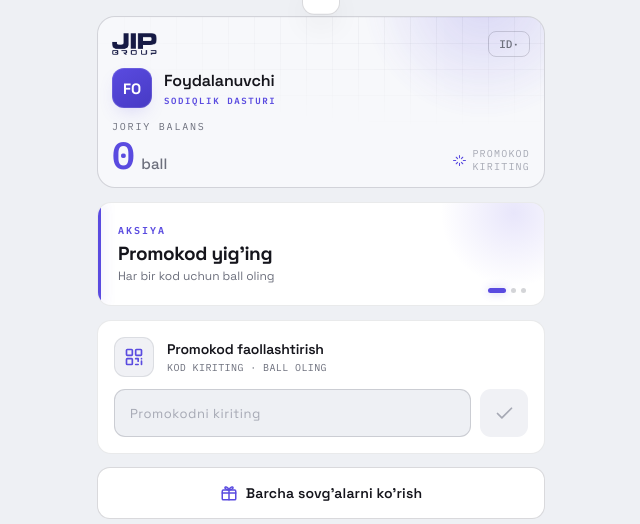
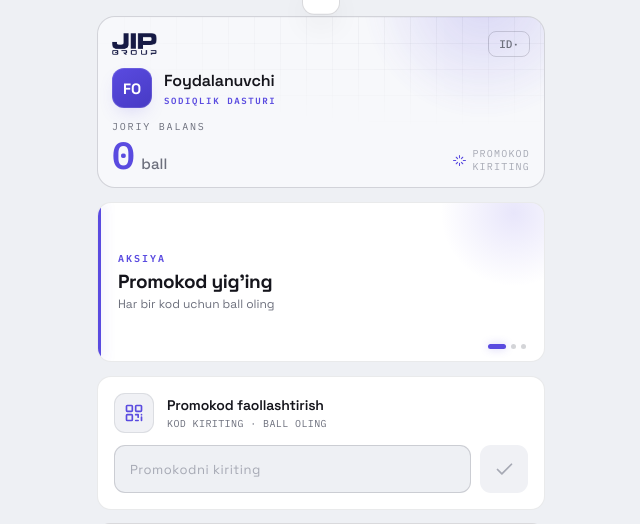
Before and after one commit to abbawebuz-agent/abba-ai-bot, a Django app: template templates/webapp/index_v5.html in a window 1280 px wide. Shown: the top 524 px of the page, without its empty margins (319-959 px from the left). Run offline with Django 5.2, Linux system fonts and the light colour scheme; the template is opened without the code that fills it, so the values that code supplies are empty; parts of the project's set-up code (start-up, migrations or seed data) failed here and were passed over; some libraries are stand-ins or nearby versions.

Commit message:
style(webapp): banner balandligi 160px (362x160 o'lcham)
Co-Authored-By: Claude Opus 4.8 <noreply@anthropic.com>

```diff
--- a/templates/webapp/index_v5.html
+++ b/templates/webapp/index_v5.html
@@ -82,7 +82,7 @@ body{
 .bal-r svg{width:13px;height:13px;color:var(--violet);}
 
 /* ---- banner ---- */
-.banner{position:relative;border:1px solid var(--line);border-radius:14px;overflow:hidden;height:104px;margin-top:14px;background:var(--panel);}
+.banner{position:relative;border:1px solid var(--line);border-radius:14px;overflow:hidden;height:160px;margin-top:14px;background:var(--panel);}
 .banner-track{display:flex;height:100%;transition:transform .55s cubic-bezier(.32,.72,0,1);}
 .slide{flex:0 0 100%;height:100%;padding:18px 20px;display:flex;flex-direction:column;justify-content:center;position:relative;overflow:hidden;}
 .slide::before{content:"";position:absolute;left:0;top:0;bottom:0;width:3px;background:var(--violet);box-shadow:0 0 14px var(--glow);}
@@ -93,7 +93,7 @@ body{
 .slide-img{padding:0;cursor:pointer;}
 .slide-img::before{display:none;}
 .slide-img img{width:100%;height:100%;object-fit:cover;display:block;}
-.banner-img{height:130px;}
+.banner-img{height:160px;}
 .dots{position:absolute;bottom:12px;right:18px;display:flex;gap:5px;z-index:3;}
 .dots i{width:5px;height:5px;border-radius:999px;background:rgba(20,22,40,.18);transition:all .3s;}
 .dots i.on{width:18px;background:var(--violet);box-shadow:0 0 8px var(--glow);}
```
